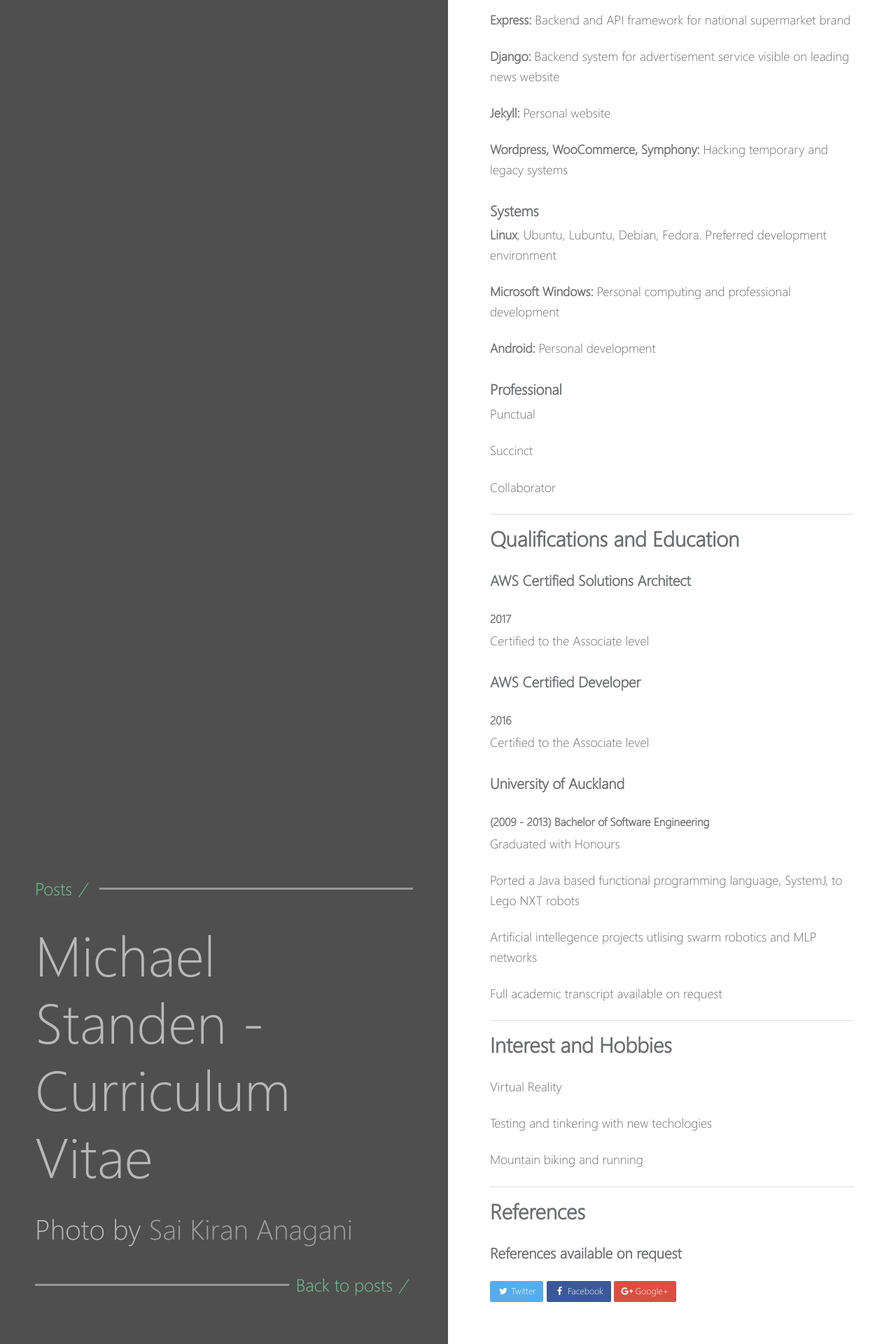
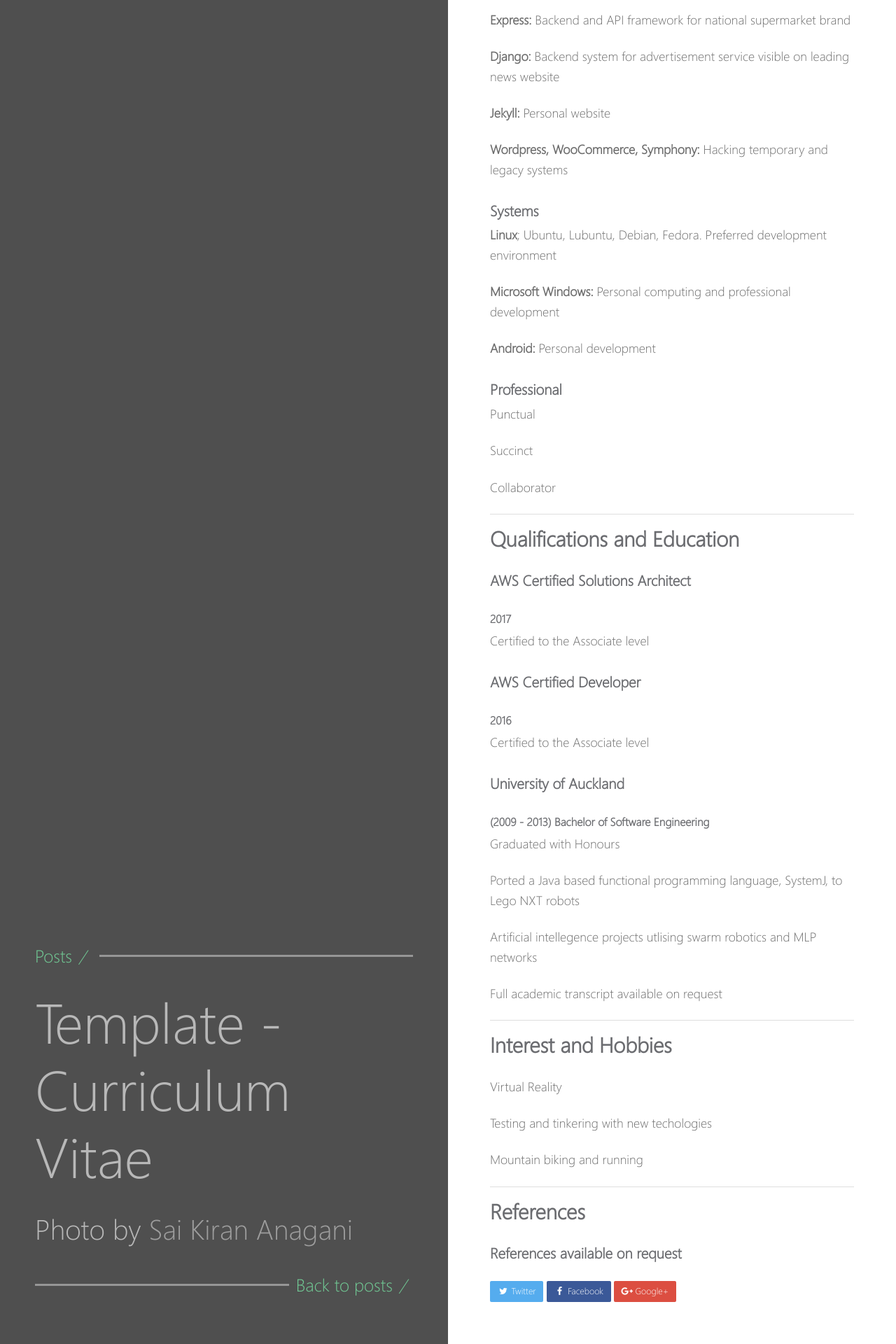
Before and after one commit to alexanderosmith/alexanderosmith-1.0, a Jekyll site: the page built from _pages/cv.md, in a window 1280 px wide. Shown: the part 2574-4494 px from the top of the page at 70% size. Built offline with Jekyll 4.4.1, drawn with Linux system fonts in a browser that asks for light colours.

```diff
--- a/_config.yml
+++ b/_config.yml
@@ -27,7 +27,7 @@ sass:
   style:            compressed
 
 # Google Analytics
-#google-analytics: UA-XXXXX-Y
+google-analytics: UA-113001384-1
 
 # Social Links
 #email:             email
--- a/_pages/cv.md
+++ b/_pages/cv.md
@@ -1,6 +1,6 @@
 ---
 layout: page
-title: "Michael Standen - Curriculum Vitae"
+title: "Template - Curriculum Vitae"
 description: "Software Engineer for fun and profit"
 permalink: /cv.html
 image: "images/sai-kiran-anagani-61187.jpg"
```
